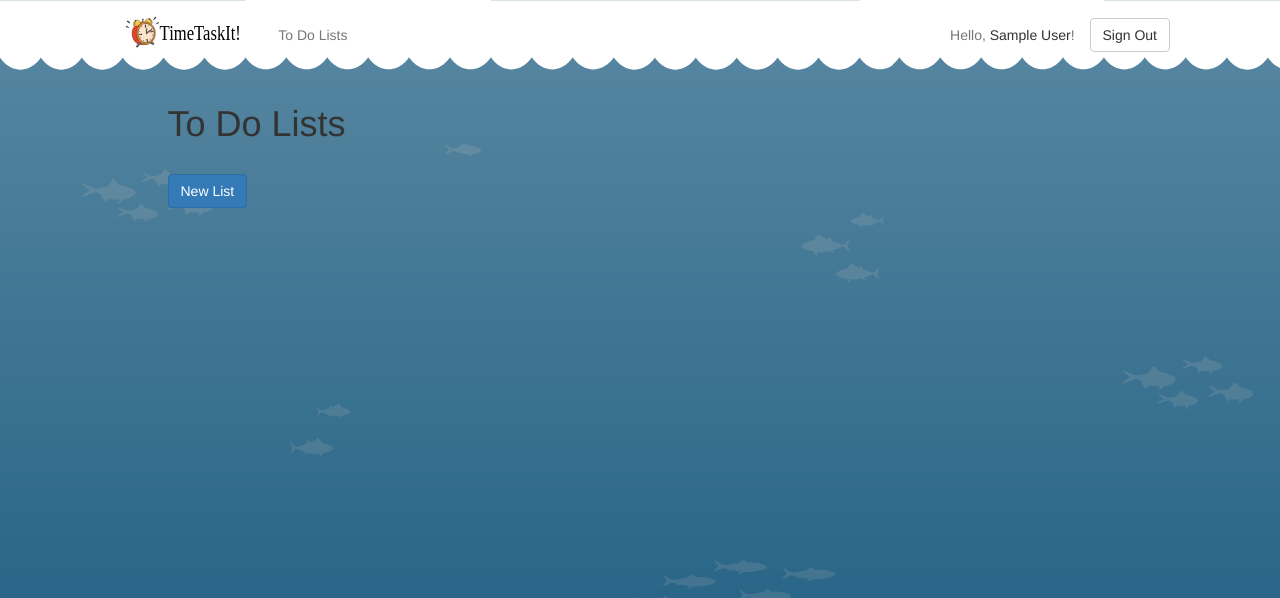
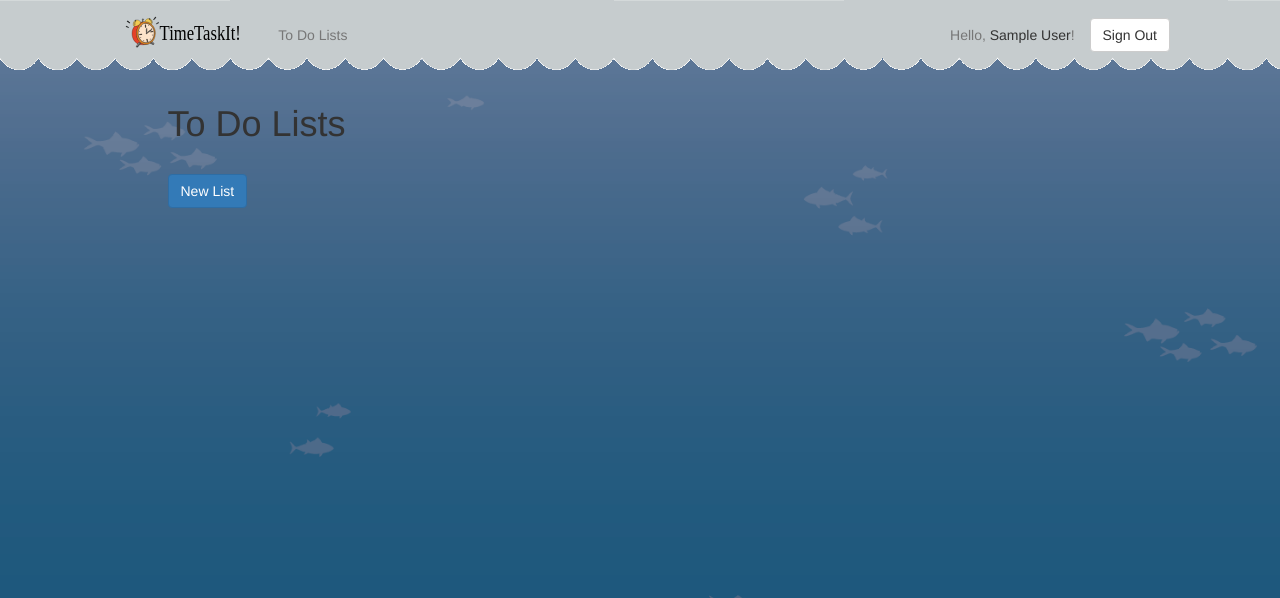
Before and after one commit to MegByrne10/TimeTaskIt, a Rails app: page /lists in a window 1280 px wide. Shown: the top 598 px of the page. Run offline with Rails 7, Linux system fonts and the light colour scheme; the visitor is signed in with stand-in values (Sample User, id 1); data that the repository does not hold is empty; style sheets or scripts are compiled from the project's sources; some libraries are stand-ins or nearby versions.

Commit message:
add png files

```diff
--- a/app/assets/stylesheets/custom_styles.css.scss
+++ b/app/assets/stylesheets/custom_styles.css.scss
@@ -2,7 +2,7 @@
 body {
   padding-top: 70px;
   margin-top: 1em;
-  background: asset-url("ocean_background.svg", image) no-repeat 0 0 fixed;
+  background: asset-url("ocean_background.png", image) no-repeat 0 0 fixed;
   background-size: cover;
   z-index: 5;
 }
@@ -20,7 +20,7 @@ nav .container {
   height: 75px;
   background-color:transparent;
   border: none;
-  background: asset-url("wave-navbar.svg", image) repeat-x 0 0;
+  background: asset-url("wave-navbar.png", image) repeat-x 0 0;
 }
 
 .breather {
```
